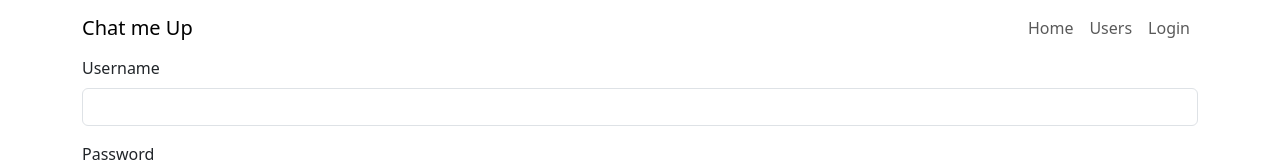
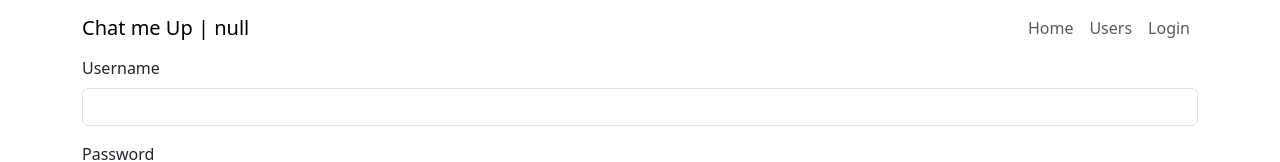
Before and after one commit to NickBland/3813ICT-assignment-2, an Angular app: page /login in a window 1280 px wide. Shown: the top 162 px of the page. Built offline with nearby package versions, Linux system fonts and the light colour scheme.

Commit message:
Cleanup + Styling

```diff
--- a/src/app/auth.service.ts
+++ b/src/app/auth.service.ts
@@ -2,7 +2,6 @@ import { Injectable } from "@angular/core";
 import { Router } from "@angular/router";
 import { BehaviorSubject } from "rxjs";
 import { User } from "./user";
-import { UserService } from "./user.service";
 import { HttpClient } from "@angular/common/http";
 
 @Injectable({
@@ -12,11 +11,7 @@ export class AuthService {
   public isAuthenticated = new BehaviorSubject<boolean>(false);
   private apiURL = "http://localhost:8888";
 
-  constructor(
-    private router: Router,
-    private httpClient: HttpClient,
-    private userService: UserService
-  ) {
+  constructor(private router: Router, private httpClient: HttpClient) {
     this.refreshLoginState();
   }
 
@@ -39,6 +34,7 @@ export class AuthService {
   logoutUser() {
     // Clear the user from the session storage and navigate to the login page
     sessionStorage.removeItem("authToken");
+    sessionStorage.removeItem("username");
     this.refreshLoginState();
     this.router.navigate(["/login"]);
   }
--- a/src/app/login/login.component.ts
+++ b/src/app/login/login.component.ts
@@ -43,6 +43,7 @@ export class LoginComponent {
       .subscribe({
         next: (user) => {
           sessionStorage.setItem("authToken", user.authToken ?? "");
+          sessionStorage.setItem("username", user.username);
           this.userService.user$.set(user); // Set the global user signal to the user object returned from the request
           this.authService.refreshLoginState();
           this.router.navigate(["/profile"]);
--- a/src/app/navbar/navbar.component.html
+++ b/src/app/navbar/navbar.component.html
@@ -1,6 +1,6 @@
 <nav class="navbar navbar-default navbar-expand-lg">
     <div class="container-lg">
-        <a class="navbar-brand" href="/">Chat me Up</a>
+        <a class="navbar-brand" href="/">Chat me Up{{ username }}</a>
         <ul class="navbar-nav">
             <li class="nav-item" routerLinkActive="active">
                 <a class="nav-link" routerLink="/">Home</a>
--- a/src/app/navbar/navbar.component.ts
+++ b/src/app/navbar/navbar.component.ts
@@ -11,16 +11,19 @@ import { AuthService } from "../auth.service";
 })
 export class NavbarComponent {
   loggedIn = false;
+  username: string | null = null;
 
   constructor(private authService: AuthService) {
     // Refresh the loggedIn variable
     this.authService.isAuthenticated.subscribe((value) => {
       this.loggedIn = value;
+      this.username = ` | ${sessionStorage.getItem("username")}`; // This WILL be here if the user is logged in
     });
   }
 
   logout() {
     this.authService.logoutUser();
     this.loggedIn = false;
+    this.username = null;
   }
 }
```
